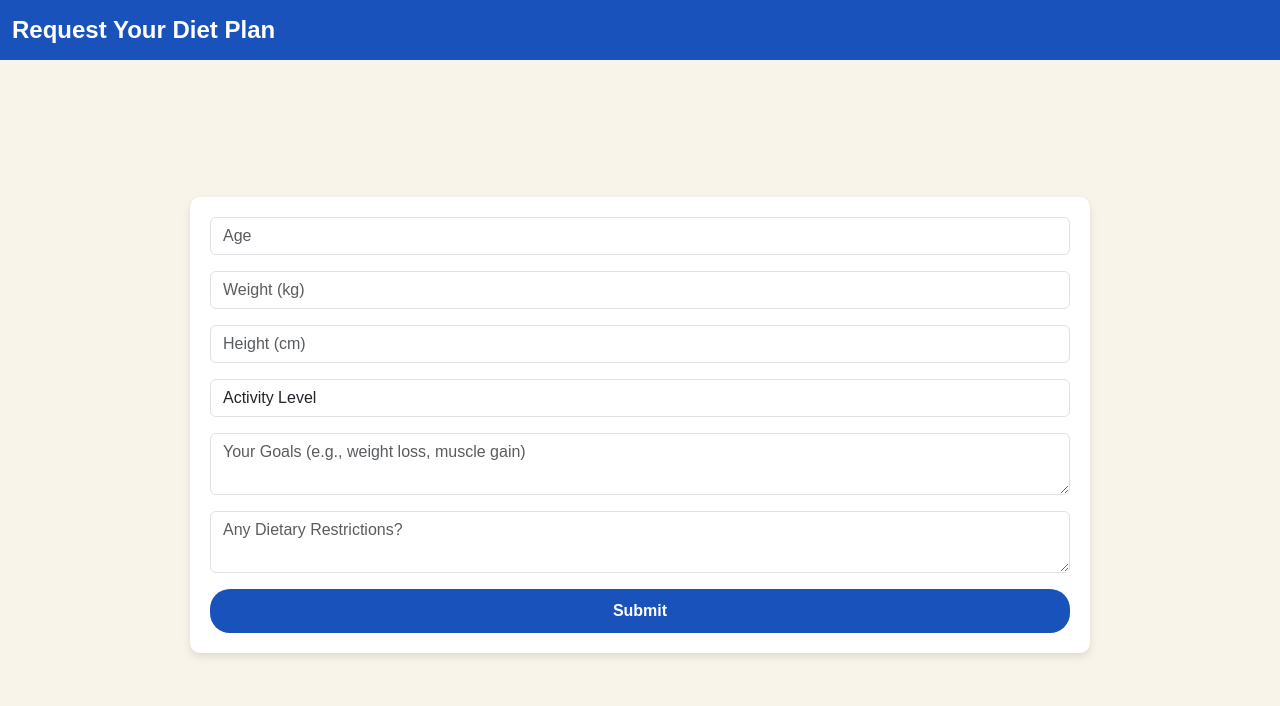
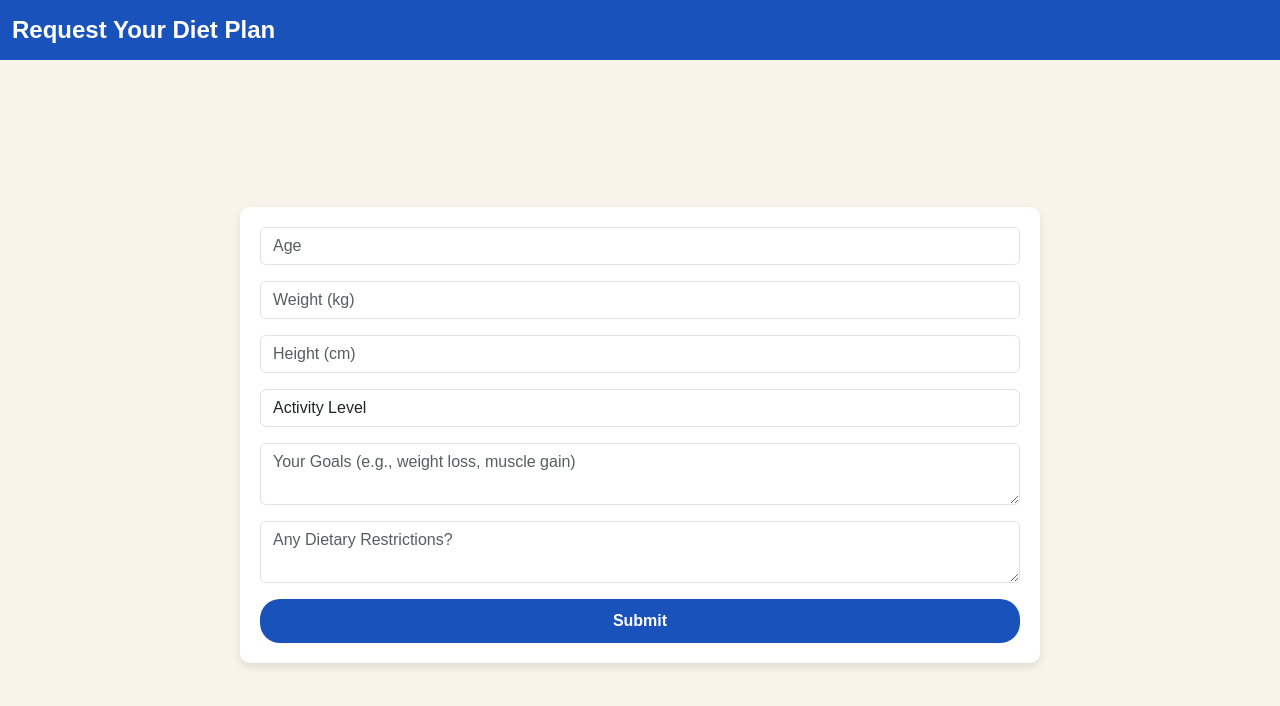
Before and after one commit to rawanajam/gymMangement, a React (Create React App) app: page /user/diet-plan in a window 1280 px wide. Shown: the top 706 px of the page. Built offline with nearby package versions, Linux system fonts and the light colour scheme.

Commit message:
add photos to the diet plan card

```diff
--- a/src/cardStyle.css
+++ b/src/cardStyle.css
@@ -41,7 +41,7 @@ body {
     gap: 10px; /* Space between cards */
     justify-content: center; /* Center the cards */
     width: 100%; /* Adjust width of the container */
-    min-width: 900px;
+    min-width: 800px;
     max-width: 1200px; /* Optional: limit max-width */
   }
 
@@ -53,6 +53,7 @@ body {
     color: #333333; /* Charcoal Gray for text */
     box-shadow: 0 4px 8px rgba(0, 0, 0, 0.1);
     margin-bottom: 20px;
+    margin-top: 20px;
     transition: transform 0.3s ease, box-shadow 0.3s ease;
   }
   .card-login {
--- a/src/user/UserCardComponent.jsx
+++ b/src/user/UserCardComponent.jsx
@@ -3,6 +3,7 @@ import 'bootstrap/dist/css/bootstrap.min.css';
 import '../cardStyle.css';
 import publicClassImage from './publicClass.webp';
 import privatClassImage from './privateClass.webp';
+import dietPlanImage from './dietPlan.jpeg';
 
 const CardComponent = () => {
   return (
@@ -43,6 +44,7 @@ const CardComponent = () => {
       <div className="col-sm-4">
         <div className="card">
           <div className="card-body">
+          <img src={dietPlanImage} alt="diet plan" className='imgCard'/>
             <h5 className="card-title">Get a Diet Plan</h5>
             <p className="card-text">
               Receive a customized nutrition plan to complement your workouts and help you achieve your fitness goals.
```
Also changed, not shown: src/user/dietPlan.jpeg (added).
